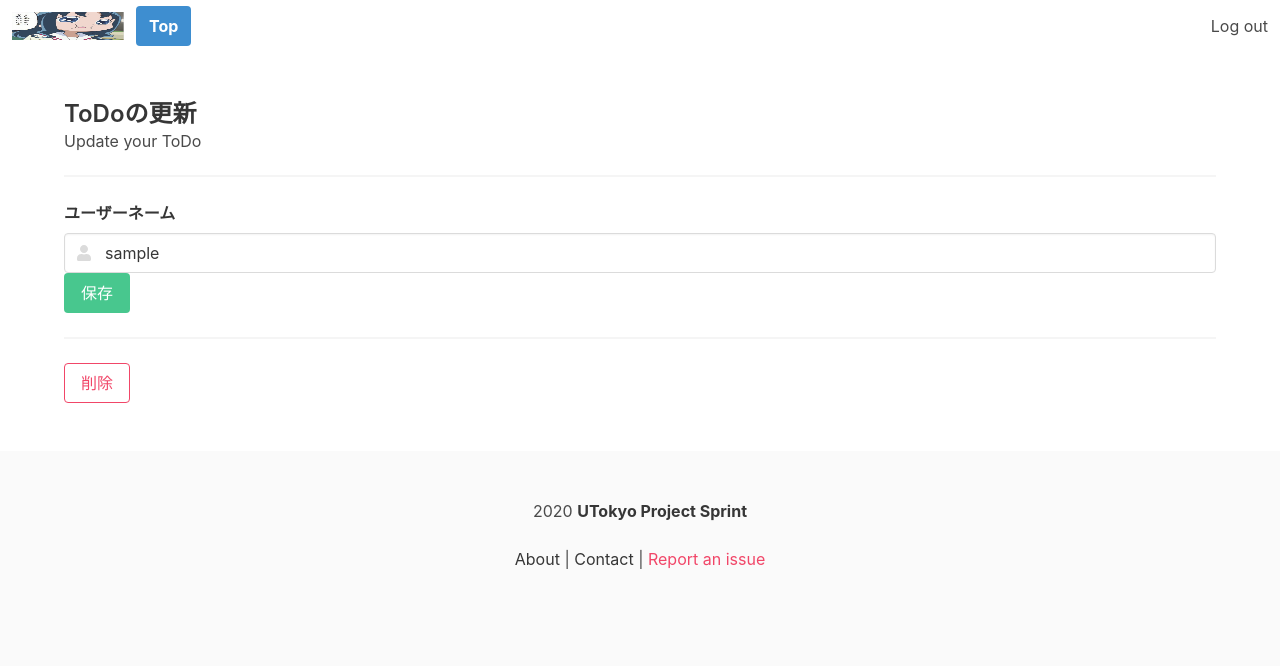
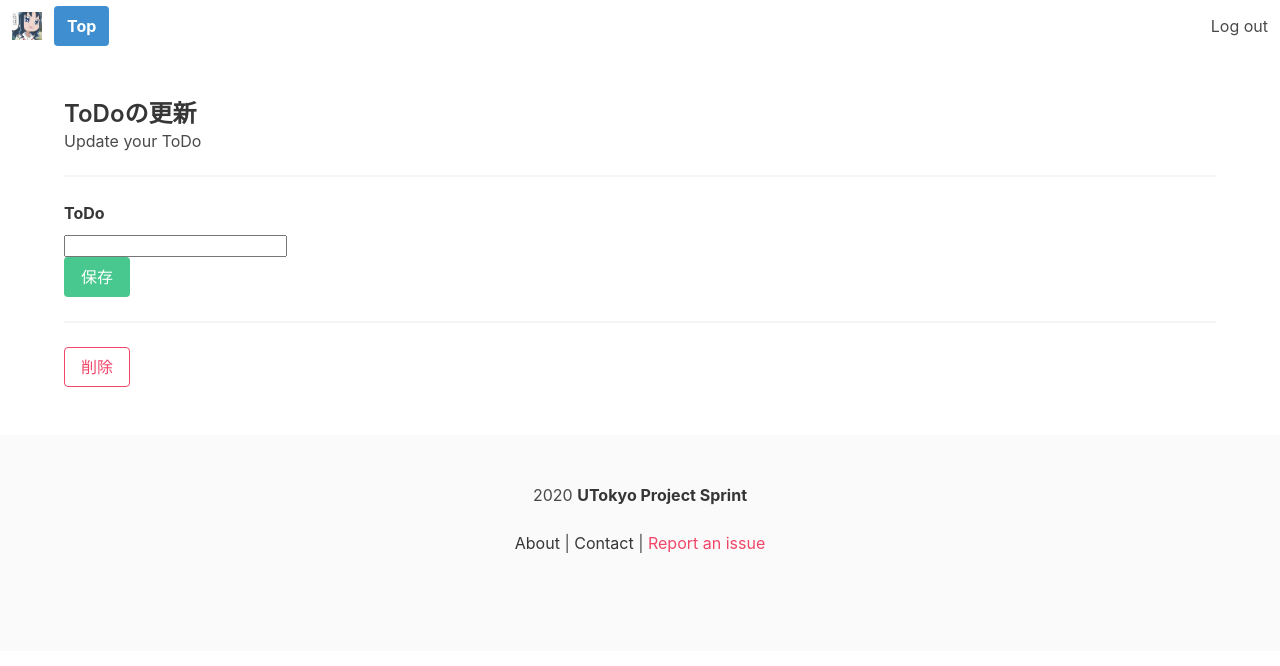
Before and after one commit to rekiminadukithorn/wakaruyo, a Django app: page /user/1/todo_update/ in a window 1280 px wide. Shown: the top 666 px of the page. Run offline with Django 3.2, Linux system fonts and the light colour scheme; tables that the repository leaves empty hold one stand-in row (values such as "Sample post"); some libraries are stand-ins or nearby versions.

Commit message:
助かった

```diff
--- a/cms/forms.py
+++ b/cms/forms.py
@@ -32,3 +32,15 @@ class LoginForm(AuthenticationForm):
        super().__init__(*args, **kwargs)
        self.fields['username'].widget.attrs['class'] = 'input'
        self.fields['password'].widget.attrs['class'] = 'input'
+
+
+#UserUpdateFormをパクった
+class TodoUpdateForm(forms.ModelForm):
+    class Meta:
+        model = UserModel
+        fields = ('todo',)
+
+    def __init__(self, *args, **kwargs):
+        super().__init__(*args, **kwargs)
+        for field in self.fields.values():
+            field.widget.attrs['class'] = 'input'
--- a/cms/models.py
+++ b/cms/models.py
@@ -80,6 +80,9 @@ class AbstractUser(AbstractBaseUser, PermissionsMixin):
 
     twitter = models.CharField(_('Twitter'), max_length=50, blank=True)
 
+    #todoも加える
+    todo = models.CharField(_('Todo'), max_length=50, blank=True)
+
     objects = UserManager()
 
     EMAIL_FIELD = 'email'
--- a/cms/templates/cms/base.html
+++ b/cms/templates/cms/base.html
@@ -16,7 +16,7 @@
             <div class="navbar-brand">
                 <!-- LOGO -->
                 <a class="navbar-item" href="/">
-                    <img src="{% static 'images/erika.png' %}" width="112" height="28">
+                    <img src="{% static 'images/えりか.gif' %}" width="30" height="28">
                 </a>
                 <!-- HAMBURGER MENU -->
                 <a role="button" class="navbar-burger burger" aria-label="menu" aria-expanded="false" data-target="my-menu">
--- a/cms/templates/cms/todo_update.html
+++ b/cms/templates/cms/todo_update.html
@@ -11,10 +11,11 @@
         <form method="post" action=""> <!--actionをかけばそこに送られるけど、DBに送るから必要ない感じかなと思ってる-->
             {% csrf_token %} <!--消すとセキュリティ的に怖いやつ-->
             <div class="field">
-                <label class="label">ユーザーネーム</label>
+                <label class="label">ToDo</label>
                 <div class="control has-icons-left">
-                    {{ form.username }} <!--これをどう変えれば良いのかわからん-->
-                    <span class="icon is-small is-left"><i class="fas fa-user"></i></span>
+                    <!--{{ form.todo }} todo用のフォーム  ※何故かこれだと上手くいかない
+                    <span class="icon is-small is-left"><i class="fas fa-user"></i></span> -->
+                    <input type="text" name="todo" value="">
                 </div>
 
                 <p class="control">
--- a/cms/views.py
+++ b/cms/views.py
@@ -14,7 +14,7 @@ from django.views.generic.list import ListView
 
 from .mixins import OnlyYouMixin
 from .forms import (
-    LoginForm, UserCreateForm, UserUpdateForm,
+    LoginForm, UserCreateForm, UserUpdateForm, TodoUpdateForm,
 )
 
 UserModel = get_user_model()
@@ -77,7 +77,7 @@ class UserDelete(OnlyYouMixin, DeleteView):
 
 class TodoUpdate(OnlyYouMixin, UpdateView):
     model = UserModel
-    form_class = UserUpdateForm #これは変える？
+    form_class = TodoUpdateForm #これは変える？
     template_name = 'cms/todo_update.html'
 
     def get_success_url(self):
```
Also changed, not shown: cms/templates/cms/user_detail.html (+7 -0 lines), cms/__init__.py (added), cms/migrations/0001_initial.py, cms/migrations/0002_user_twitter.py (deleted), cms/migrations/__init__.py (added), cms/static/images/えりか.gif (added), config/__init__.py (added), 1 other file.
